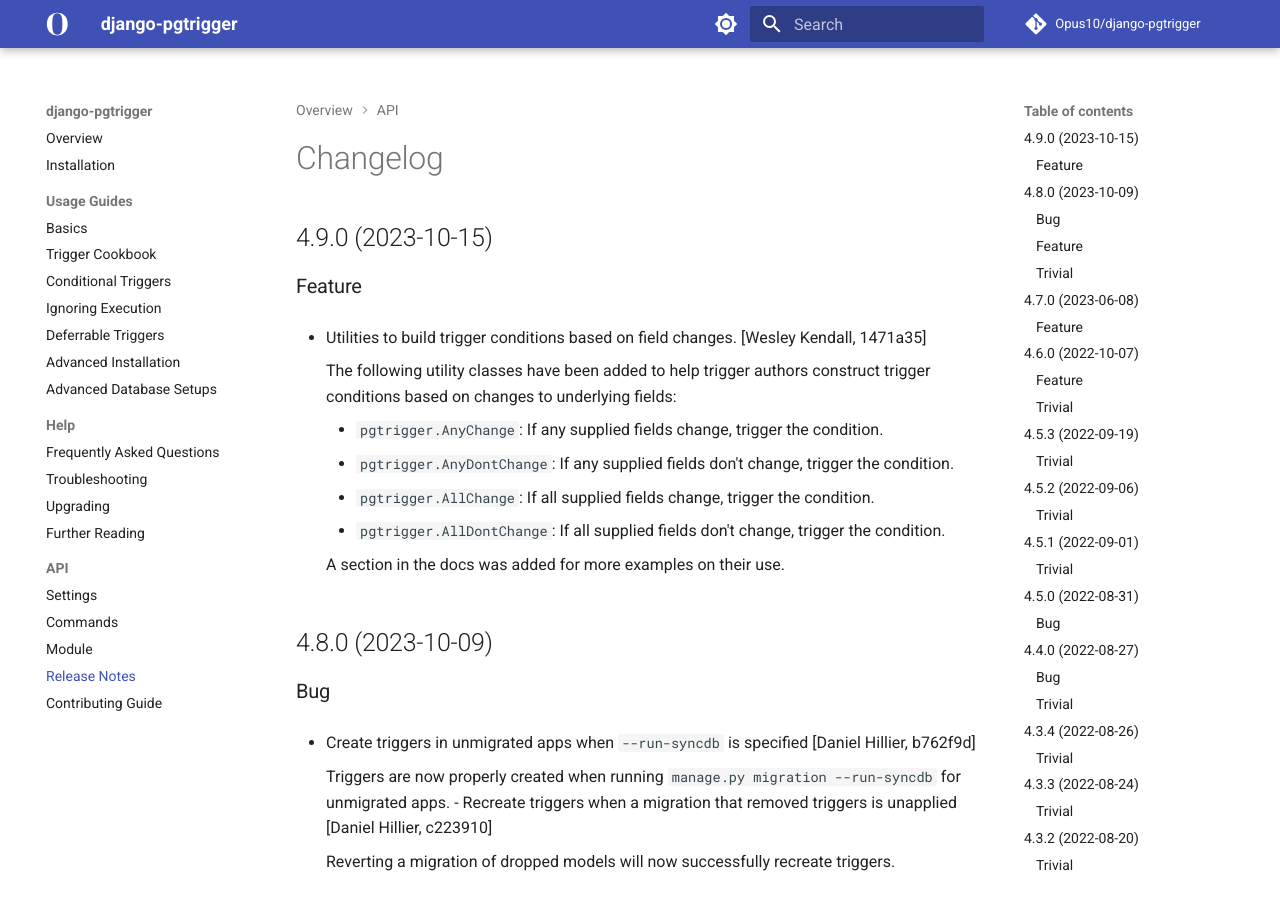
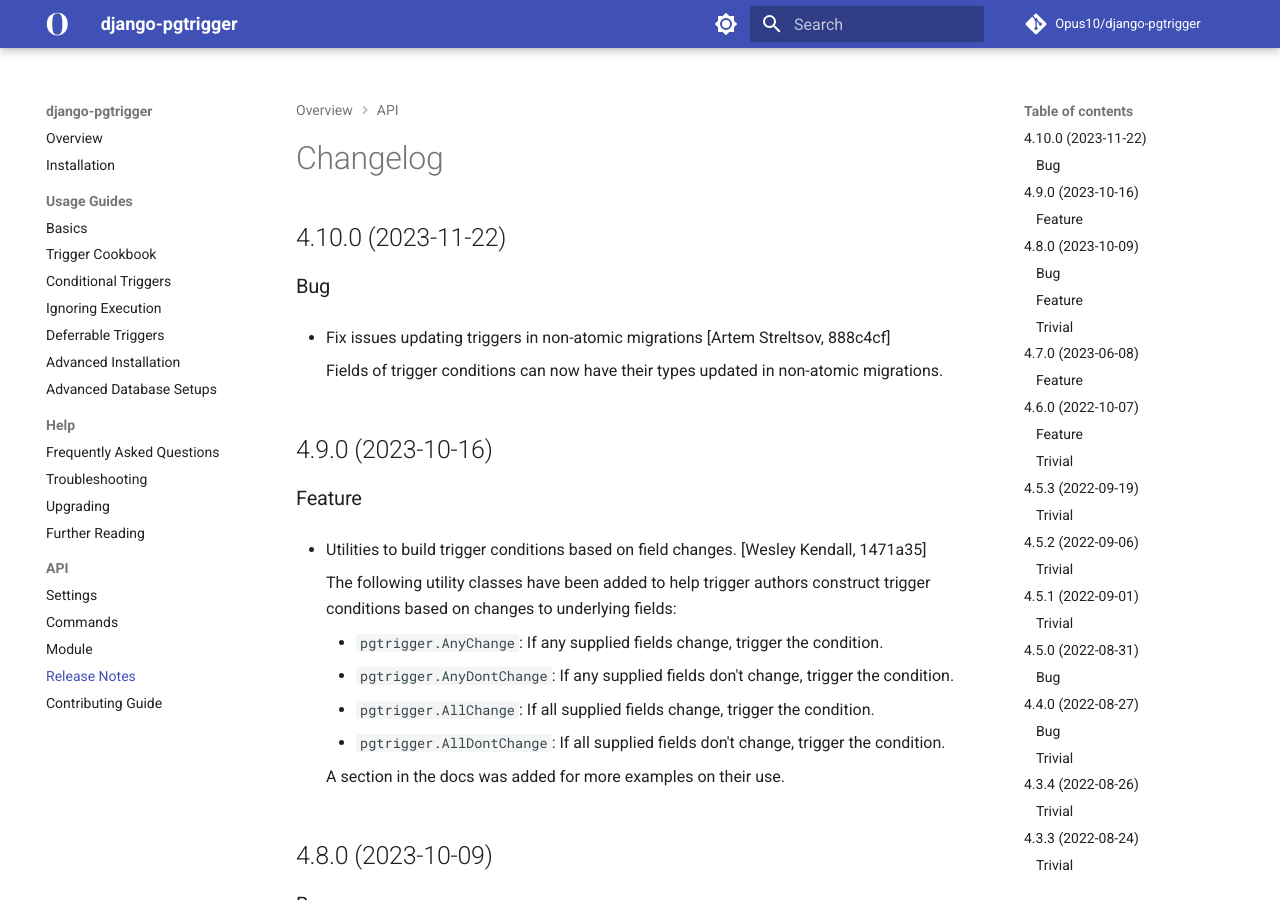
Before and after one commit to Opus10/django-pgtrigger, an MkDocs documentation site: the page built from docs/release_notes.md, in a window 1280 px wide and 900 px high. Built offline with MkDocs 1.6.1 and Material for MkDocs 9.7.7, drawn with Linux system fonts in a browser that asks for light colours; comment, search, counter and statistics services are not loaded.

Commit message:
Release version 4.10.0 [skip ci]
Type: trivial

```diff
--- a/docs/release_notes.md
+++ b/docs/release_notes.md
@@ -1,6 +1,14 @@
 # Changelog
 
-## 4.9.0 (2023-10-15)
+## 4.10.0 (2023-11-22)
+
+### Bug
+
+  - Fix issues updating triggers in non-atomic migrations [Artem Streltsov, 888c4cf]
+
+    Fields of trigger conditions can now have their types updated in non-atomic migrations.
+
+## 4.9.0 (2023-10-16)
 
 ### Feature
 
--- a/pyproject.toml
+++ b/pyproject.toml
@@ -31,7 +31,7 @@
 exclude = [
   "*/tests/"
 ]
-version = "4.9.0"
+version = "4.10.0"
 description = "Postgres trigger support integrated with Django models."
 authors = ["Wes Kendall"]
 classifiers = [
```
Also changed, not shown: CHANGELOG.md (+9 -1 lines).
